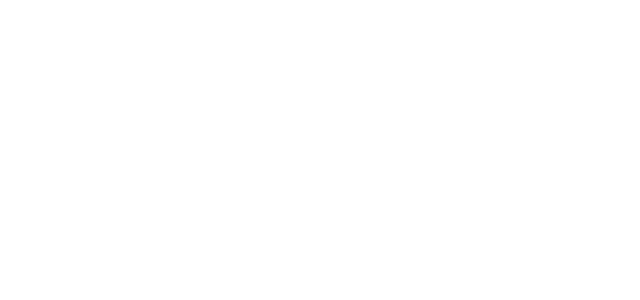
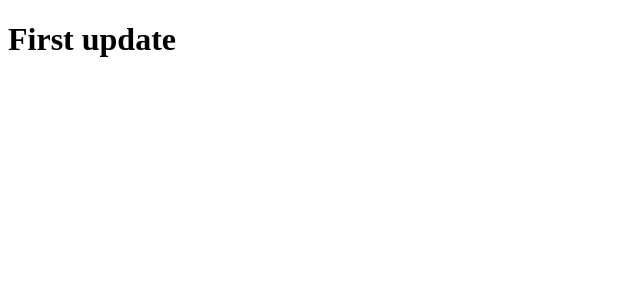
Before and after one commit to Elbettan88/AAT1-R2-M2-FINAL, an Angular app: page / in a window 1280 px wide. Shown: the top 300 px of the page, without its empty margins (0-640 px from the left). Built offline with nearby package versions, Linux system fonts and the light colour scheme.

Commit message:
juan- primeros cambios

```diff
--- a/src/app/app.html
+++ b/src/app/app.html
@@ -0,0 +1 @@
+<h1>First update</h1>
```
